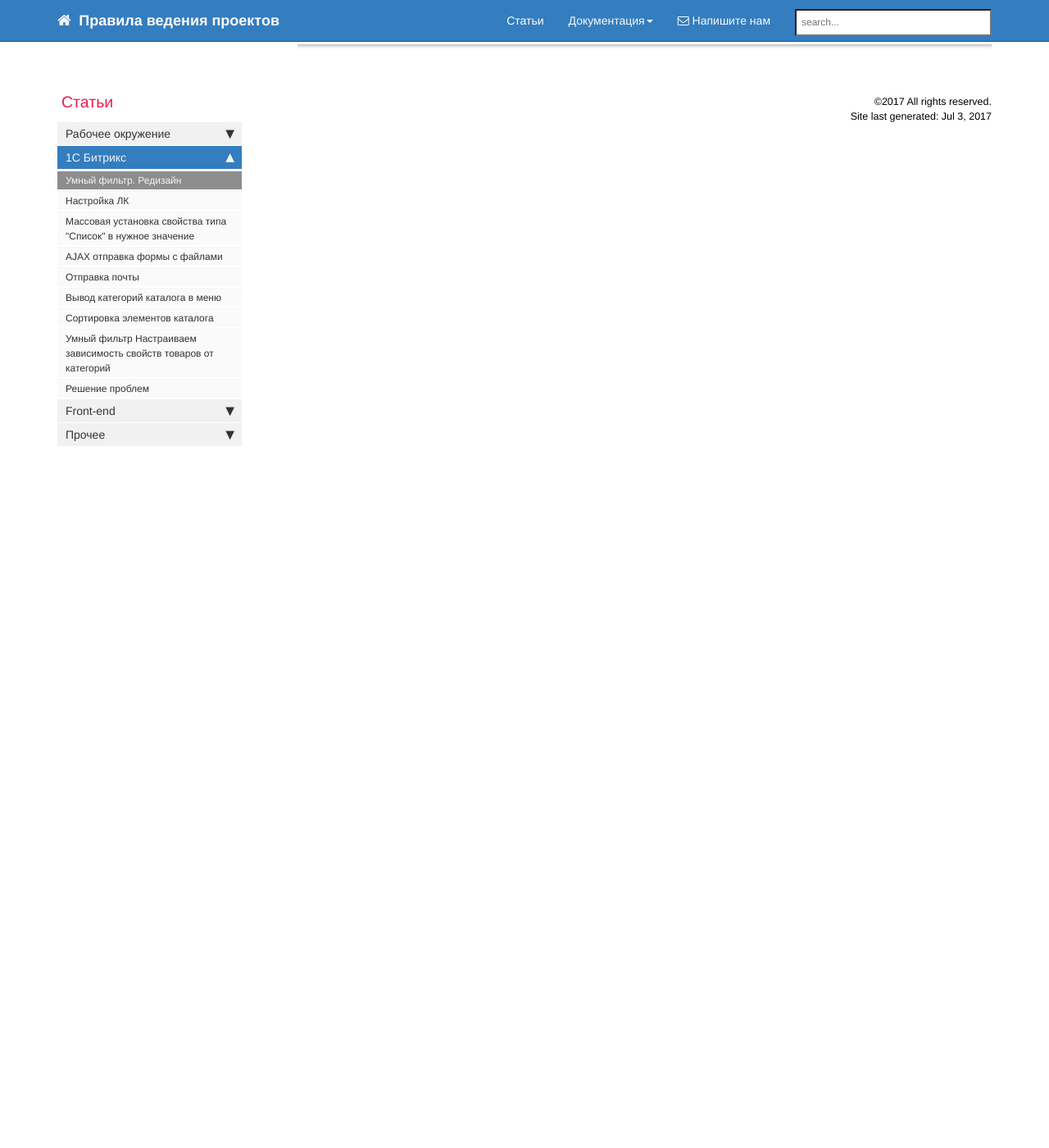
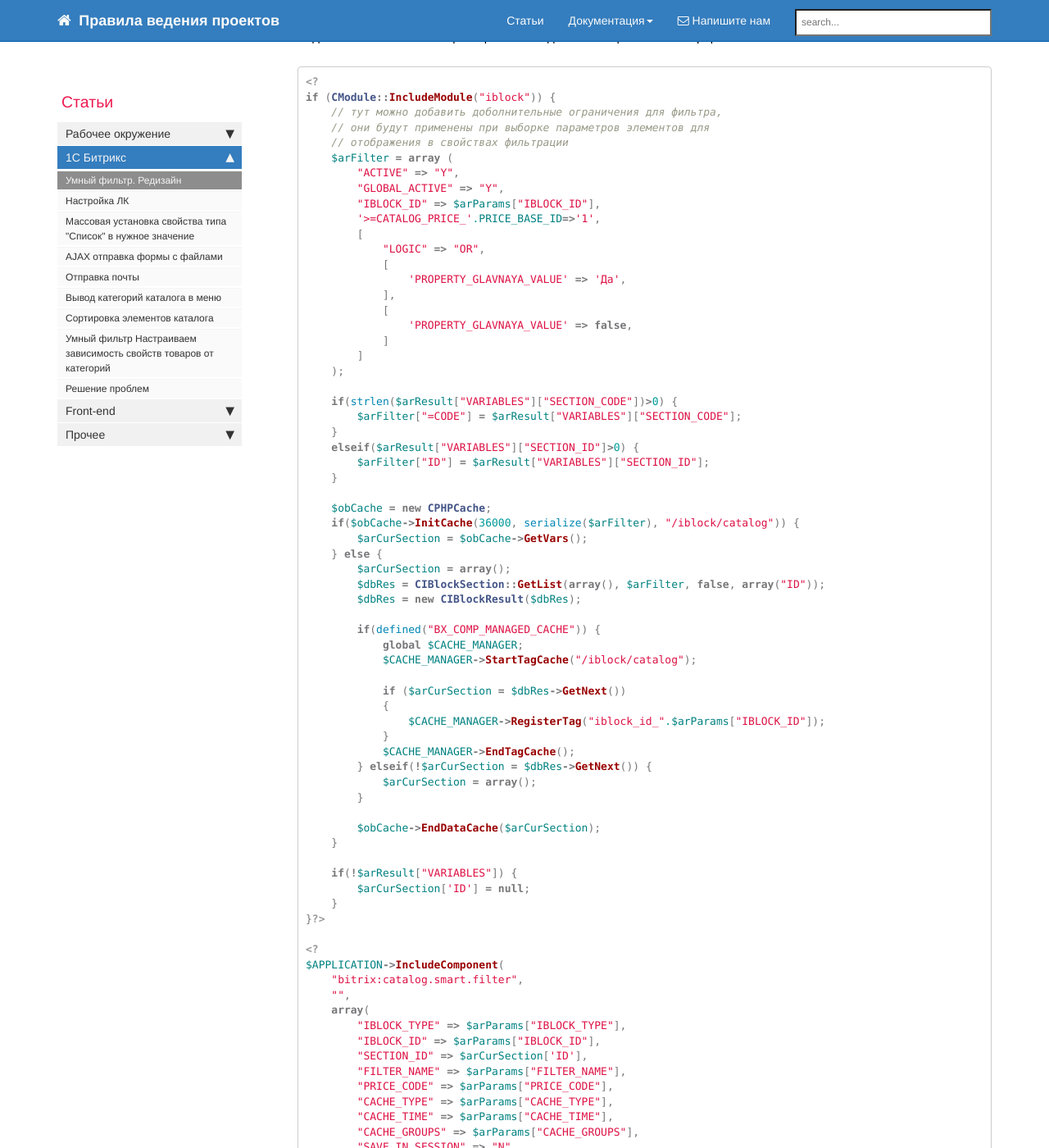
Before and after one commit to gdecider/gdecider.github.io, a Jekyll site: the page built from pages/articles/articles_bx-smart-filter-redesign.md, in a window 1280 px wide and 1400 px high, scrolled down 6528 px. Shown: the whole window at 82% size. Built offline with Jekyll 4.4.1, drawn with Linux system fonts in a browser that asks for light colours; nearby versions of some CDN libraries; comment, search, counter and statistics services are not loaded; some of the changed text lies outside the part shown.

Commit message:
yandex metrika, be

````diff
--- a/_includes/head.html
+++ b/_includes/head.html
@@ -34,3 +34,33 @@
 <![endif]-->
 
 <link rel="alternate" type="application/rss+xml" title="{{ site.title }}" href="{{ "feed.xml" | prepend: site.url }}">
+
+<!-- Yandex.Metrika counter -->
+<script type="text/javascript">
+    (function (d, w, c) {
+        (w[c] = w[c] || []).push(function() {
+            try {
+                w.yaCounter45191112 = new Ya.Metrika({
+                    id:45191112,
+                    clickmap:true,
+                    trackLinks:true,
+                    accurateTrackBounce:true,
+                    webvisor:true
+                });
+            } catch(e) { }
+        });
+
+        var n = d.getElementsByTagName("script")[0],
+            s = d.createElement("script"),
+            f = function () { n.parentNode.insertBefore(s, n); };
+        s.type = "text/javascript";
+        s.async = true;
+        s.src = "https://mc.yandex.ru/metrika/watch.js";
+
+        if (w.opera == "[object Opera]") {
+            d.addEventListener("DOMContentLoaded", f, false);
+        } else { f(); }
+    })(document, window, "yandex_metrika_callbacks");
+</script>
+<noscript><div><img src="https://mc.yandex.ru/watch/45191112" style="position:absolute; left:-9999px;" alt="" /></div></noscript>
+<!-- /Yandex.Metrika counter -->
--- a/pages/articles/articles_bx-smart-filter-redesign.md
+++ b/pages/articles/articles_bx-smart-filter-redesign.md
@@ -310,3 +310,99 @@ $(function() {
     });
 });
 ```
+
+#### Подключение компонента фильтра
+
+Подключение компонента фильтра обычно делается в файле section.php комплексного компонента каталога.
+
+```php
+<?
+if (CModule::IncludeModule("iblock")) {
+    // тут можно добавить доболнительные ограничения для фильтра,
+    // они будут применены при выборке параметров элементов для
+    // отображения в свойствах фильтрации
+    $arFilter = array (
+        "ACTIVE" => "Y",
+        "GLOBAL_ACTIVE" => "Y",
+        "IBLOCK_ID" => $arParams["IBLOCK_ID"],
+        '>=CATALOG_PRICE_'.PRICE_BASE_ID=>'1',
+        [
+            "LOGIC" => "OR",
+            [
+                'PROPERTY_GLAVNAYA_VALUE' => 'Да',
+            ],
+            [
+                'PROPERTY_GLAVNAYA_VALUE' => false,
+            ]
+        ]
+    );
+
+    if(strlen($arResult["VARIABLES"]["SECTION_CODE"])>0) {
+        $arFilter["=CODE"] = $arResult["VARIABLES"]["SECTION_CODE"];
+    }
+    elseif($arResult["VARIABLES"]["SECTION_ID"]>0) {
+        $arFilter["ID"] = $arResult["VARIABLES"]["SECTION_ID"];
+    }
+
+    $obCache = new CPHPCache;
+    if($obCache->InitCache(36000, serialize($arFilter), "/iblock/catalog")) {
+        $arCurSection = $obCache->GetVars();
+    } else {
+        $arCurSection = array();
+        $dbRes = CIBlockSection::GetList(array(), $arFilter, false, array("ID"));
+        $dbRes = new CIBlockResult($dbRes);
+
+        if(defined("BX_COMP_MANAGED_CACHE")) {
+            global $CACHE_MANAGER;
+            $CACHE_MANAGER->StartTagCache("/iblock/catalog");
+
+            if ($arCurSection = $dbRes->GetNext())
+            {
+                $CACHE_MANAGER->RegisterTag("iblock_id_".$arParams["IBLOCK_ID"]);
+            }
+            $CACHE_MANAGER->EndTagCache();
+        } elseif(!$arCurSection = $dbRes->GetNext()) {
+            $arCurSection = array();
+        }
+
+        $obCache->EndDataCache($arCurSection);
+    }
+
+    if(!$arResult["VARIABLES"]) {
+        $arCurSection['ID'] = null;
+    }
+}?>
+
+<?
+$APPLICATION->IncludeComponent(
+    "bitrix:catalog.smart.filter",
+    "",
+    array(
+        "IBLOCK_TYPE" => $arParams["IBLOCK_TYPE"],
+        "IBLOCK_ID" => $arParams["IBLOCK_ID"],
+        "SECTION_ID" => $arCurSection['ID'],
+        "FILTER_NAME" => $arParams["FILTER_NAME"],
+        "PRICE_CODE" => $arParams["PRICE_CODE"],
+        "CACHE_TYPE" => $arParams["CACHE_TYPE"],
+        "CACHE_TIME" => $arParams["CACHE_TIME"],
+        "CACHE_GROUPS" => $arParams["CACHE_GROUPS"],
+        "SAVE_IN_SESSION" => "N",
+        "FILTER_VIEW_MODE" => $arParams["FILTER_VIEW_MODE"],
+        "XML_EXPORT" => "Y",
+        "SECTION_TITLE" => "NAME",
+        "SECTION_DESCRIPTION" => "DESCRIPTION",
+        'HIDE_NOT_AVAILABLE' => $arParams["HIDE_NOT_AVAILABLE"],
+        "TEMPLATE_THEME" => $arParams["TEMPLATE_THEME"],
+        'CONVERT_CURRENCY' => $arParams['CONVERT_CURRENCY'],
+        'CURRENCY_ID' => $arParams['CURRENCY_ID'],
+        "SEF_MODE" => $arParams["SEF_MODE"],
+        "SEF_RULE" => $arResult["FOLDER"].$arResult["URL_TEMPLATES"]["smart_filter"],
+        "SMART_FILTER_PATH" => $arResult["VARIABLES"]["SMART_FILTER_PATH"],
+        "PAGER_PARAMS_NAME" => $arParams["PAGER_PARAMS_NAME"],
+        "INSTANT_RELOAD" => $arParams["INSTANT_RELOAD"],
+    ),
+    $component,
+    array('HIDE_ICONS' => 'Y')
+);
+?>
+```
````
